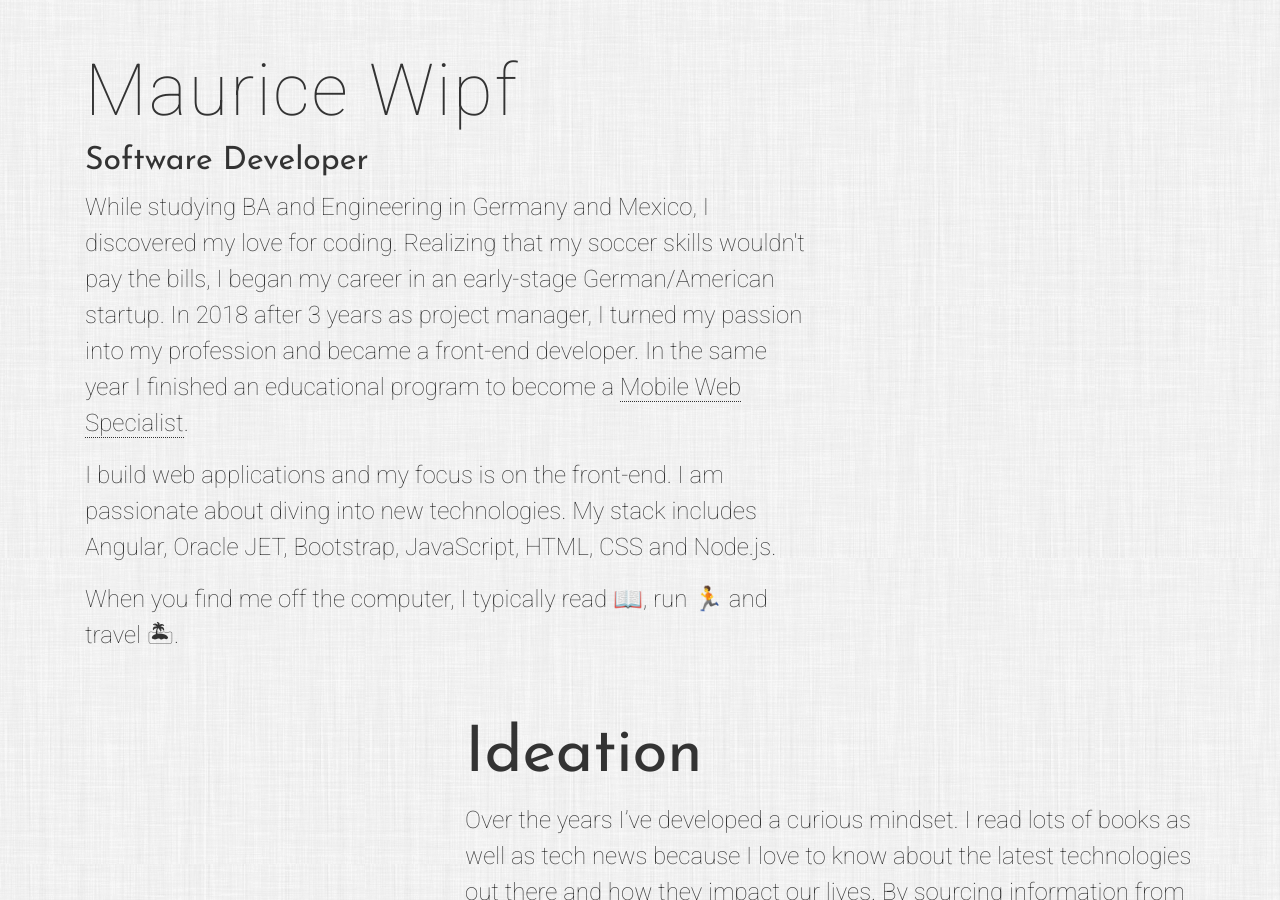
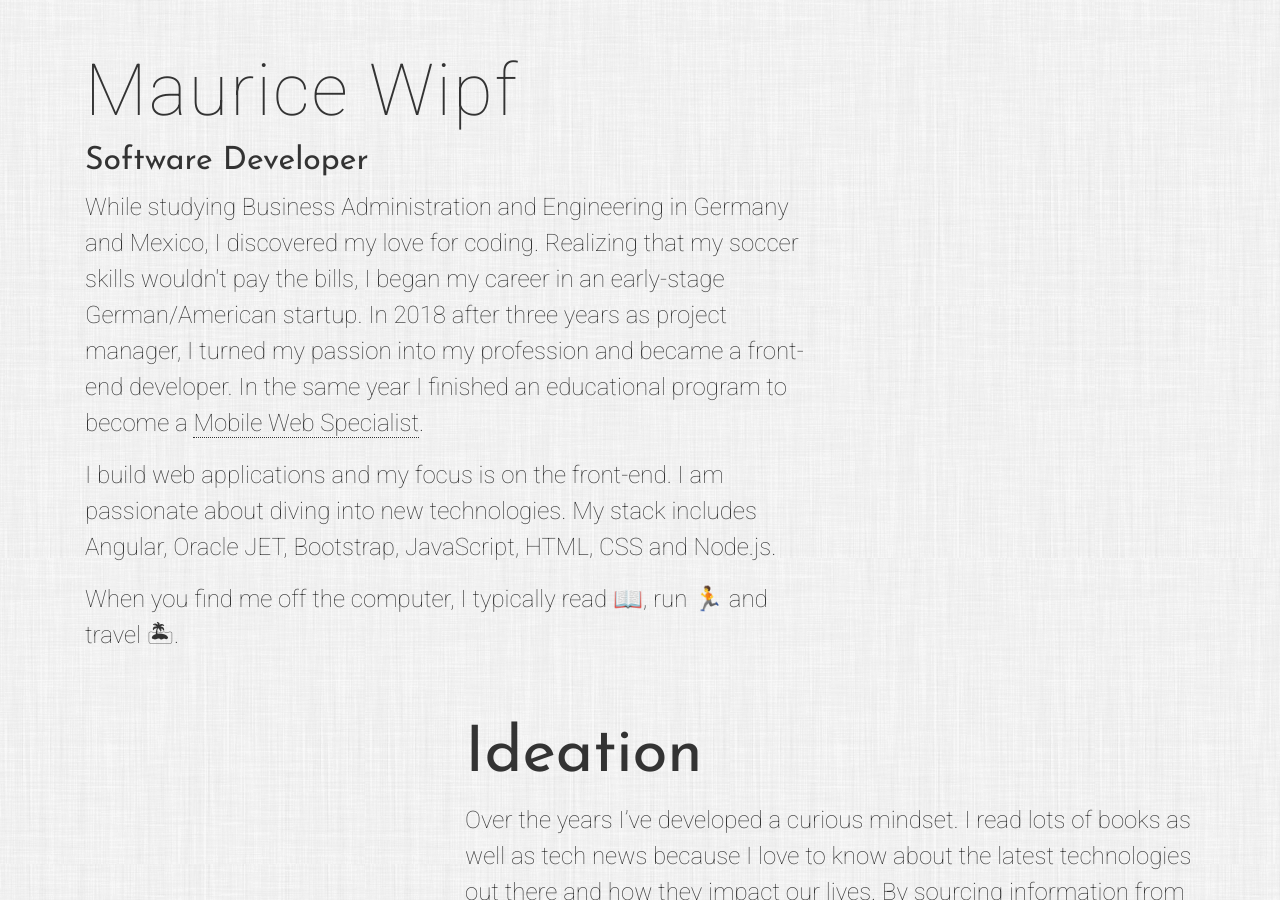
Before and after one commit to mauricewipf/interactive-resume, a Jekyll site: the page built from index.html, in a window 1280 px wide and 900 px high. Built offline with Jekyll 4.4.1, drawn with Linux system fonts in a browser that asks for light colours; nearby versions of some CDN libraries.

Commit message:
Edit landing page text

```diff
--- a/index.html
+++ b/index.html
@@ -11,19 +11,15 @@ excerpt: Find my latest projects and articles.
             <h2>Software Developer</h2>
 
             <p>
-                While studying BA and Engineering in Germany and Mexico, I discovered my love for coding. Realizing that
-                my soccer skills
-                wouldn't pay the bills, I began my career in an early-stage German/American startup. In 2018 after 3
-                years as project
-                manager, I turned my passion into my profession and became a front-end developer. In the same year I
-                finished an educational
-                program to become a
-                <a href="https://confirm.udacity.com/9G9JGUSF">Mobile Web Specialist</a>.
+                While studying Business Administration and Engineering in Germany and Mexico, I discovered my love for
+                coding. Realizing that my soccer skills wouldn't pay the bills, I began my career in an early-stage
+                German/American startup. In 2018 after three years as project manager, I turned my passion into my
+                profession and became a front-end developer. In the same year I finished an educational program to
+                become a <a href="https://confirm.udacity.com/9G9JGUSF">Mobile Web Specialist</a>.
             </p>
             <p>
                 I build web applications and my focus is on the front-end. I am passionate about diving into new
-                technologies. My stack includes
-                Angular, Oracle JET, Bootstrap, JavaScript, HTML, CSS and Node.js.
+                technologies. My stack includes Angular, Oracle JET, Bootstrap, JavaScript, HTML, CSS and Node.js.
             </p>
             <p>
                 When you find me off the computer, I typically read&nbsp;📖, run&nbsp;🏃 and travel&nbsp;🏝.
@@ -40,12 +36,9 @@ excerpt: Find my latest projects and articles.
             <h3>Ideation</h3>
             <p>
                 Over the years I’ve developed a curious mindset. I read lots of books as well as tech news because I
-                love to know about
-                the latest technologies out there and how they impact our lives. By sourcing information from different
-                media, there are
-                new ideas popping up in my mind. I write all of them down, no matter how odd or crazy they seem in the
-                first place. Some
-                of them I refine and share with others.
+                love to know about the latest technologies out there and how they impact our lives. By sourcing
+                information from different media, there are new ideas popping up in my mind. I write all of them down,
+                no matter how odd or crazy they seem in the first place. Some of them I refine and share with others.
             </p>
         </div>
     </div>
@@ -75,10 +67,9 @@ excerpt: Find my latest projects and articles.
             <h3>Software</h3>
             <p class="mb-0">
                 It all started with iWeb, a software that was shipped with Apple OSX until 2011. It is a WYSIWYG-Editor
-                to build websites.
-                My first "web app" was then a trivial pursuit game about The Simpsons! Up to today I’m driven by my own
-                ideas that I want
-                to bring alive. In numerous projects I’ve built a tech stack including the latest web technologies.
+                to build websites. My first "web app" was then a trivial pursuit game about The Simpsons! Up to today
+                I’m driven by my own ideas that I want to bring alive. In numerous projects I’ve built a tech stack
+                including the latest web technologies.
             </p>
             <details>
                 <summary>Technology stack</summary>
```
Also changed, not shown: other parts of index.html (+7 -7 lines).
